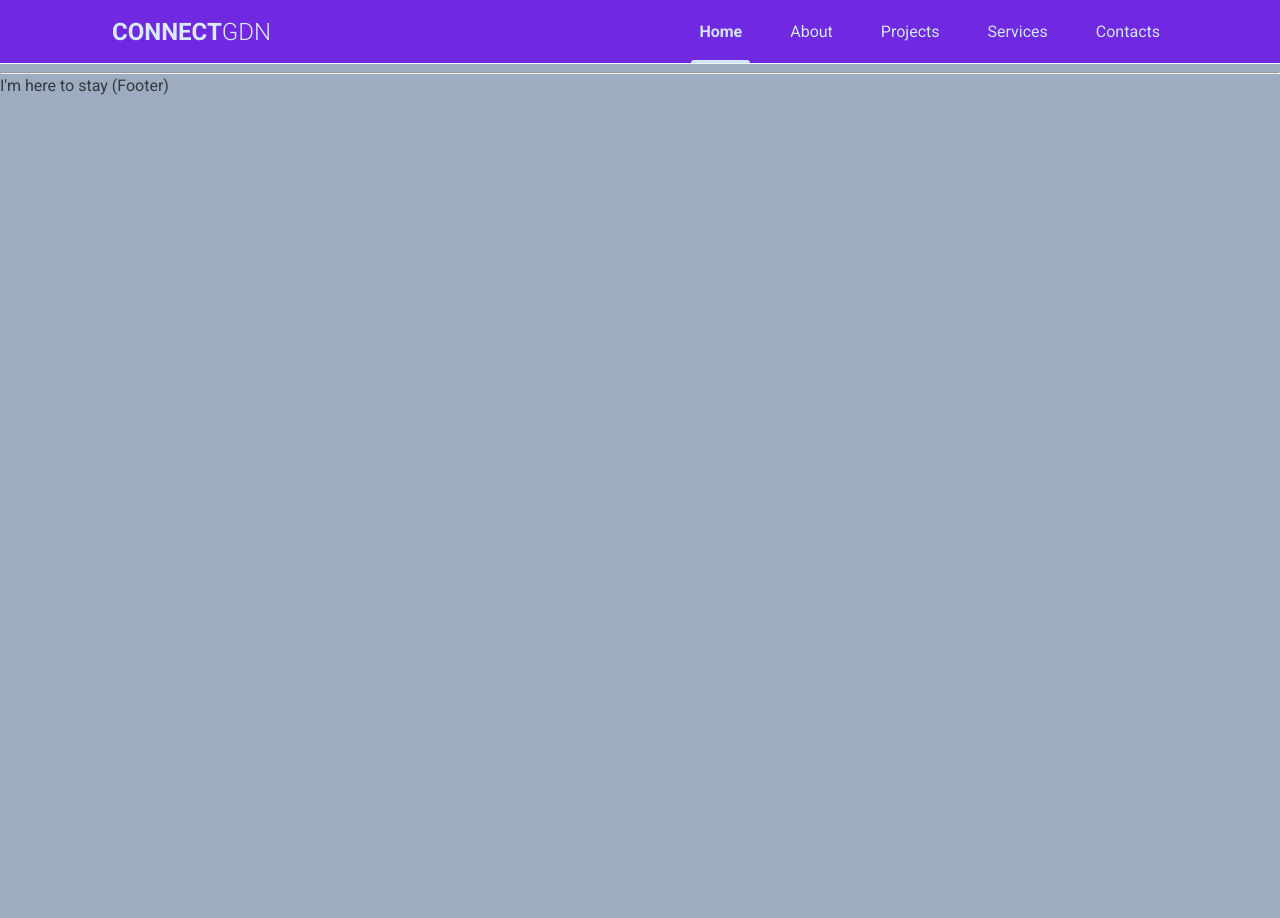
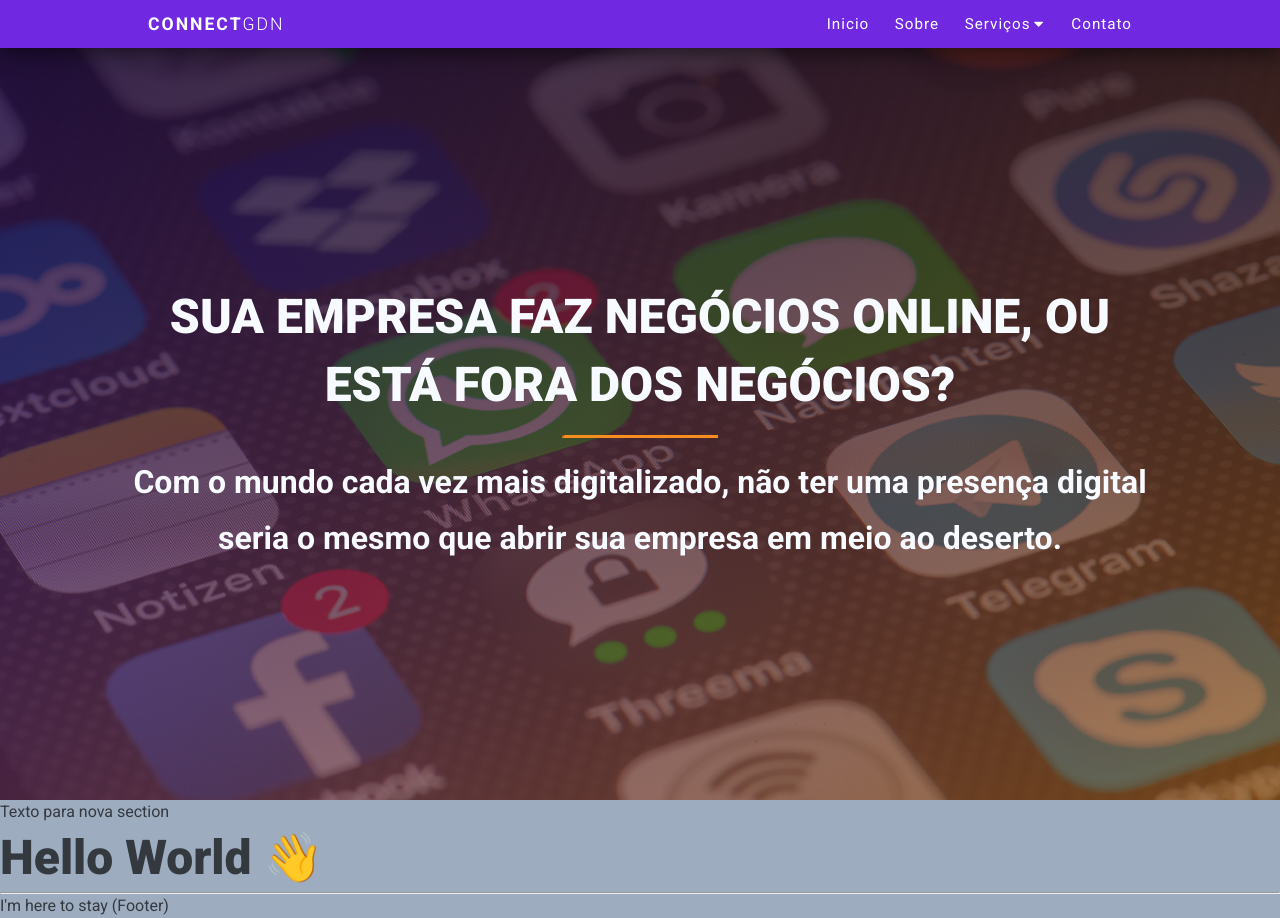
Before and after one commit to JohnnyCarreiro/connect_website, a Next.js app: page / in a window 1280 px wide. Before the commit the page ends 800 px from the top, so only its background shows below. Built offline with nearby package versions, Linux system fonts and the light colour scheme.

Commit message:
feat: Create MainHero

```diff
--- a/src/components/Layout.tsx
+++ b/src/components/Layout.tsx
@@ -1,6 +1,7 @@
 import React, { ReactNode } from 'react'
 import Head from 'next/head'
 import { Header } from './Header'
+import Navbar from './Navbar'
 
 type Props = {
   children?: ReactNode
@@ -8,17 +9,17 @@ type Props = {
 }
 
 export const Layout = ({ children, title = 'This is the default title' }: Props) => (
-  <div>
+  <>
     <Head>
       <title>{title}</title>
       <meta charSet="utf-8" />
       <meta name="viewport" content="initial-scale=1.0, width=device-width" />
     </Head>
-    <Header/>
+    <Navbar/>
     {children}
     <footer>
       <hr />
       <span>I'm here to stay (Footer)</span>
     </footer>
-  </div>
+  </>
 )
--- /dev/null
+++ b/src/components/MainHero/index.tsx
@@ -0,0 +1,24 @@
+import { ReactNode } from 'react';
+
+import { Container } from './styles';
+
+interface MainHeroProps {
+  children?: ReactNode;
+}
+
+export const MainHero:React.FC<MainHeroProps> = ({children, ...props}) => {
+  return (
+    <Container height="100%" bgImage="/images/main_hero.jpg" >
+      <div  className="hero">
+      <div className="mainHero">
+        <h1>Sua empresa faz negócios online, ou está fora dos negócios?</h1>
+          <hr/>
+          <h2>
+            Com o mundo cada vez mais digitalizado, não ter uma presença digital seria o mesmo que abrir sua empresa em meio ao deserto.
+          </h2>
+      </div>
+      </div>
+      {children && children}
+    </Container>
+  );
+}
--- /dev/null
+++ b/src/components/MainHero/styles.ts
@@ -0,0 +1,70 @@
+import styled from 'styled-components'
+
+export const Container = styled.div<{bgImage:string, height:string}>`
+  color:${({theme})=>theme.color.gray_1000};
+  background-image: linear-gradient(135deg, rgba(112, 41, 225, 0.6), rgba(247, 141, 30, 0.6)),url(${({bgImage})=>bgImage});
+  background-size:cover;
+  background-position:center;
+  background-repeat: no-repeat;
+  width:100%;
+  max-width:100vw;
+  height:100vh;
+  padding-top: 3rem;
+  .hero{
+    background-image:linear-gradient(rgba(0,0,0,0.6), rgba(0,0,0,0.3));
+    padding-top:3rem;
+    height:${({height})=>height || '100%'};
+    padding:3rem 0;
+    width:100%;
+    .mainHero{
+      display:flex;
+      flex-direction:column;
+      align-items:center;
+      justify-content:center;
+      height:100%;
+      text-align:center;
+      h1{
+        text-transform:uppercase;
+      }
+      hr{
+        width: 150px;
+        border-width: 3px;
+        border-color: ${({theme})=>theme.color.secondary};
+        border-top: 0;
+        box-sizing: content-box;
+        unicode-bidi: isolate;
+        margin-block-start: 0.5em;
+        margin-block-end: 0.5em;
+        margin-inline-start: auto;
+        margin-inline-end: auto;
+        margin-bottom:1rem;
+        margin-top:1rem;
+      }
+    }
+  }
+  @media screen and (min-width:1024px){
+    .mainHero{
+      display:flex;
+      align-items:center;
+      justify-content:center;
+      max-width:64rem;
+      margin:0 auto;
+    }
+  }
+  @media screen and (max-width:1024px){
+    .mainHero{
+      display:flex;
+      flex-direction:column;
+      align-items:center;
+      justify-content:center;
+      margin:0 1rem;
+
+      h1{
+        font:900 2rem/3.25rem Roboto, sans-serif;
+      }
+      h2{
+        font:700 1.5rem/2.25rem Roboto, sans-serif
+      }
+    }
+  }
+`
--- a/src/pages/index.tsx
+++ b/src/pages/index.tsx
@@ -1,7 +1,12 @@
+import { MainHero } from 'components/MainHero'
 import { Layout } from '../components/Layout'
 
 const IndexPage = () => (
   <Layout title="Home | connect gdn">
+    <MainHero/>
+    <section>
+      <p>Texto para nova section</p>
+    </section>
     <h1>Hello World 👋</h1>
   </Layout>
 )
--- a/src/styles/theme.ts
+++ b/src/styles/theme.ts
@@ -21,7 +21,7 @@ const defaultTheme = {
 
     },
     texts:{
-      main_title:'900 3rem/4.5rem Roboto, sans-serif',//h1
+      main_title:'900 3rem/4.25rem Roboto, sans-serif',//h1
       title:'700 2rem/3.5rem Roboto, sans-serif',//h2
       sub_title:'700 1.5rem/3rem Roboto, sans-serif',//h3
       main_text:'400 1rem/1.5rem Roboto, sans-serif',//p, a ...
```
Also changed, not shown: public/images/main_hero.jpg (added), 1 other file (tests, documents, lock files or other folders).
